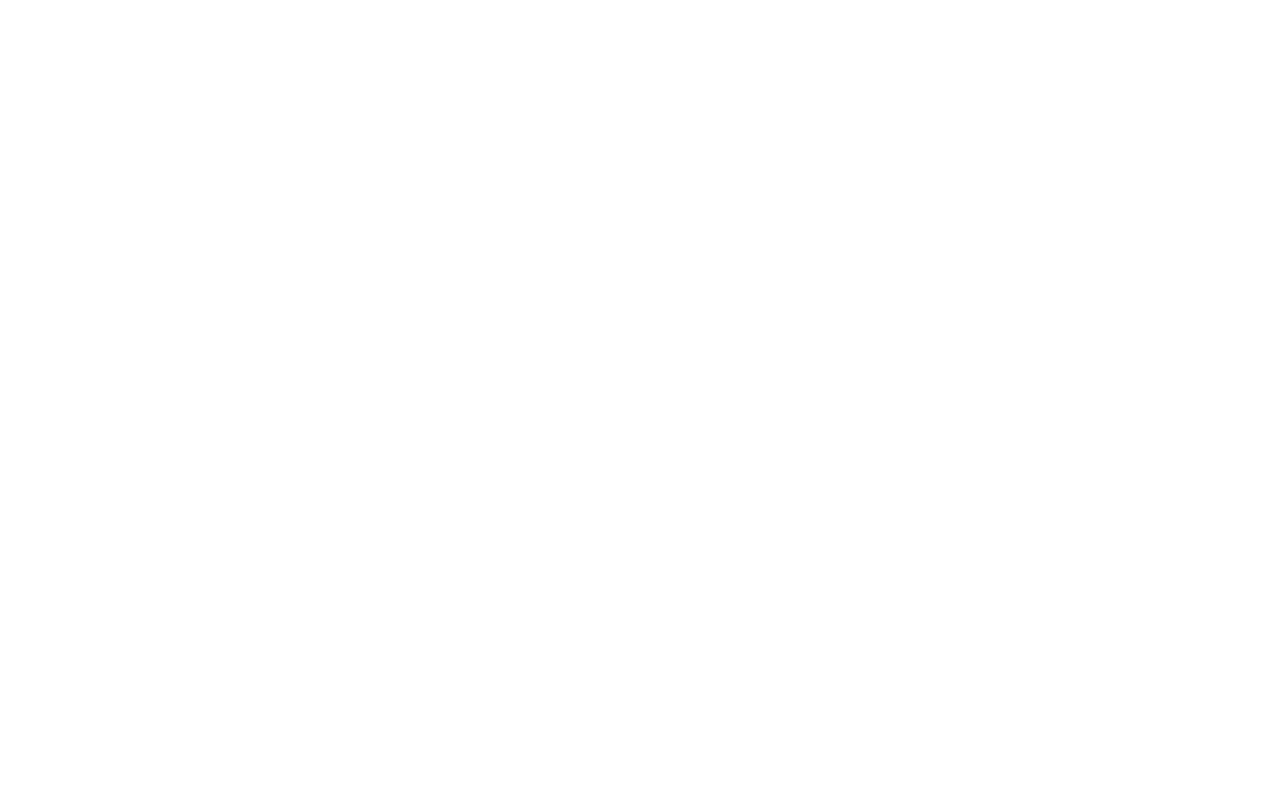
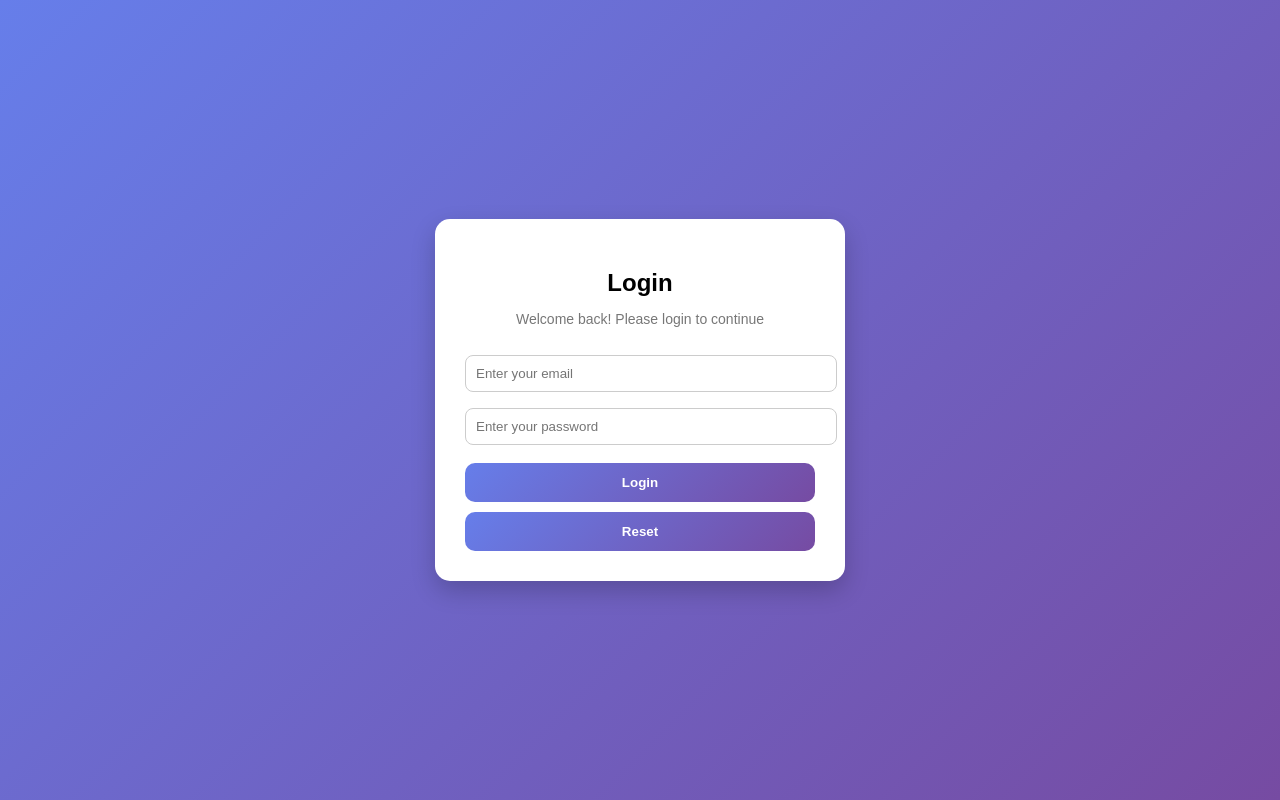
Before and after one commit to shahhiloni/Quiz_web_frontend, a React (Create React App) app: page /login in a window 1280 px wide. Before the commit this address had no page. Built offline with nearby package versions, Linux system fonts and the light colour scheme.

Commit message:
"Happy Promise Day"

```diff
--- a/src/App.js
+++ b/src/App.js
@@ -3,14 +3,20 @@ import {BrowserRouter, Routes, Route} from "react-router-dom";
 
 // Authentication
 import Register from "./Authentication/Register";
+import Login from "./Authentication/Login";
 
 // page
+import Home from "./Pages/Home";
 
 const App = () => {
   return (
     <BrowserRouter>
     <Routes>
-      <Route path="/" element={<Register />} />
+      <Route path="/Register" element={<Register />} />
+      <Route path="/login" element={<Login />} />
+
+      {/* // Pages  */}
+      <Route path="/" element={<Home/>} />
     </Routes>
   </BrowserRouter>
   )
--- a/src/Authentication/Login.jsx
+++ b/src/Authentication/Login.jsx
@@ -0,0 +1,106 @@
+import React, { useState } from "react";
+import "../CSS/Register.css"; // reuse same styling if needed
+
+const Login = () => {
+  const [formData, setFormData] = useState({
+    email: "",
+    password: "",
+  });
+
+  const [message, setMessage] = useState("");
+  const [isError, setIsError] = useState(false);
+
+  // REGEX patterns
+  const emailRegex = /^[^\s@]+@[^\s@]+\.[^\s@]+$/;
+  const passwordRegex = /^(?=.*[A-Za-z])(?=.*\d)[A-Za-z\d@#$%^&*!]{6,}$/; // min 6 chars, letter + number
+
+  const handleChange = (e) => {
+    setFormData({ ...formData, [e.target.name]: e.target.value });
+  };
+
+  const validateForm = () => {
+    if (!emailRegex.test(formData.email)) {
+      setMessage("Invalid email format");
+      setIsError(true);
+      return false;
+    }
+
+    if (!passwordRegex.test(formData.password)) {
+      setMessage(
+        "Password must be at least 6 characters and include letters and numbers"
+      );
+      setIsError(true);
+      return false;
+    }
+
+    return true;
+  };
+
+  const handleSubmit = async (e) => {
+    e.preventDefault();
+
+    if (!validateForm()) return;
+
+    try {
+      const res = await fetch("http://localhost:4000/api/login", {
+        method: "POST",
+        headers: { "Content-Type": "application/json" },
+        body: JSON.stringify(formData),
+      });
+
+      const result = await res.json();
+
+      if (res.ok) {
+        setMessage(result.message || "Login successful");
+        setIsError(false);
+        setFormData({ email: "", password: "" });
+      } else {
+        setMessage(result.message || "Login failed");
+        setIsError(true);
+      }
+    } catch (error) {
+      setMessage("Server is not responding");
+      setIsError(true);
+    }
+  };
+
+  return (
+    <div className="register-wrapper">
+      <div className="register-card">
+        <h2>Login</h2>
+        <p className="subtitle">Welcome back! Please login to continue</p>
+
+        <form onSubmit={handleSubmit}>
+          <input
+            type="email"
+            name="email"
+            placeholder="Enter your email"
+            value={formData.email}
+            onChange={handleChange}
+            required
+          />
+
+          <input
+            type="password"
+            name="password"
+            placeholder="Enter your password"
+            value={formData.password}
+            onChange={handleChange}
+            required
+          />
+
+          <button type="submit">Login</button>
+          <button type="reset" onClick={() => setFormData({ email: "", password: "" })}>
+            Reset
+          </button>
+        </form>
+
+        {message && (
+          <p className={isError ? "error" : "success"}>{message}</p>
+        )}
+      </div>
+    </div>
+  );
+};
+
+export default Login;
--- a/src/Authentication/Register.jsx
+++ b/src/Authentication/Register.jsx
@@ -1,30 +1,63 @@
-import React, {useState} from "react";
+import React, { useState } from "react";
+import { useNavigate } from "react-router-dom"; // 🔹 for redirect
 import "../CSS/Register.css";
 
 const Register = () => {
-  // initial fields
+  const navigate = useNavigate(); // 🔹 navigation hook
+
   const [formData, setFormData] = useState({
     name: "",
     email: "",
     password: "",
     contact: "",
   });
-  // for success message
+
   const [message, setMessage] = useState("");
-  // for error message
   const [isError, setIsError] = useState(false);
+  const [errors, setErrors] = useState({});
 
-  // for every input type becasue here we insert formdata
+  // regex
+  const emailRegex = /^[^\s@]+@[^\s@]+\.[^\s@]+$/;
+  const contactRegex = /^[0-9]{10}$/;
+  const passwordRegex =
+    /^(?=.*[a-z])(?=.*[A-Z])(?=.*\d)(?=.*[@$!%*?&]).{8,}$/;
+
   const handleChange = (e) => {
     setFormData({ ...formData, [e.target.name]: e.target.value });
   };
 
-  // for submit button when user submit the data
+  // 🔹 Validation
+  const validateForm = () => {
+    let newErrors = {};
+
+    if (formData.name.trim().length < 2) {
+      newErrors.name = "Name must be at least 2 characters";
+    }
+
+    if (!emailRegex.test(formData.email)) {
+      newErrors.email = "Enter a valid email address";
+    }
+
+    if (!contactRegex.test(formData.contact)) {
+      newErrors.contact = "Contact must be exactly 10 digits";
+    }
+
+    if (!passwordRegex.test(formData.password)) {
+      newErrors.password =
+        "Password must be 8+ chars with uppercase, lowercase, number & special character";
+    }
+
+    setErrors(newErrors);
+    return Object.keys(newErrors).length === 0;
+  };
+
+  // 🔹 Submit
   const handleSubmit = async (e) => {
-    e.preventDefault(); // provide browser behavior (stop reloading )
+    e.preventDefault();
+
+    if (!validateForm()) return;
 
     try {
-      // AJAX (Fetch / AXIOS)
       const res = await fetch("http://localhost:4000/api/register", {
         method: "POST",
         headers: { "Content-Type": "application/json" },
@@ -34,12 +67,26 @@ const Register = () => {
       const result = await res.json();
 
       if (res.ok) {
-        setMessage(result.message);
+        // ✅ New user registered → go to HOME
+        setMessage("Registration successful!");
         setIsError(false);
-        setFormData({ name: "", email: "", password: "", contact: "" });
+
+        setTimeout(() => {
+          navigate("/home");
+        }, 1500);
       } else {
-        setMessage(result.message || "Registration Failed");
-        setIsError(true);
+        // ❌ Already registered → go to LOGIN
+        if (result.message?.toLowerCase().includes("already")) {
+          setMessage("User already registered. Redirecting to login...");
+          setIsError(true);
+
+          setTimeout(() => {
+            navigate("/login");
+          }, 1500);
+        } else {
+          setMessage(result.message || "Registration Failed");
+          setIsError(true);
+        }
       }
     } catch (error) {
       setMessage("Server is not responding");
@@ -50,54 +97,69 @@ const Register = () => {
   return (
     <div className="register-wrapper">
       <div className="register-card">
-        <h2> Create Account</h2>
-        <p className="subtitle"> JOin us and Start your Journey with us </p>
+        <h2>Create Account</h2>
+        <p className="subtitle">Join us and start your journey</p>
 
         <form onSubmit={handleSubmit}>
           <input
             type="text"
             name="name"
-            placeholder="Enter Your name"
+            placeholder="Enter Your Name"
             value={formData.name}
             onChange={handleChange}
             required
           />
+          {errors.name && <p className="error">{errors.name}</p>}
 
           <input
             type="email"
             name="email"
-            placeholder="Enter Your Email Address"
+            placeholder="Enter Your Email"
             value={formData.email}
             onChange={handleChange}
             required
           />
+          {errors.email && <p className="error">{errors.email}</p>}
 
           <input
             type="password"
             name="password"
-            placeholder="Enter Your Password"
+            placeholder="Enter Strong Password"
             value={formData.password}
             onChange={handleChange}
             required
           />
+          {errors.password && <p className="error">{errors.password}</p>}
+
+          {formData.password && !passwordRegex.test(formData.password) && (
+            <p className="hint">
+              Use 8+ characters with A-Z, a-z, 0-9 & special symbol.
+            </p>
+          )}
+
           <input
             type="tel"
             name="contact"
-            placeholder="Enter Your contact number"
+            placeholder="Enter 10-digit Contact Number"
             value={formData.contact}
             onChange={handleChange}
             required
           />
-          <button type="submit"> Register </button>
-          <button type="reset"> Reset </button>
+          {errors.contact && <p className="error">{errors.contact}</p>}
+
+          <button type="submit">Register</button>
         </form>
-        {message && <p className={isError ? "error" : "success"}> {message}</p>}
+
+        {message && <p className={isError ? "error" : "success"}>{message}</p>}
+
+        {/* 🔹 Already have account → Login */}
+        <p className="login-link">
+          Already registered?{" "}
+          <span onClick={() => navigate("/login")}>Go to Login</span>
+        </p>
       </div>
     </div>
   );
 };
 
 export default Register;
-
-// e.preventDefault : provide only stop reloading feature  (stop reloading page)
-// AJAX : After API call it can reload the page (fetch method) - Work with data
--- /dev/null
+++ b/src/Pages/Home.jsx
@@ -0,0 +1,11 @@
+import React from 'react'
+
+const Home = () => {
+  return (
+    <div>
+      <h4> Hello world </h4>
+    </div>
+  )
+}
+
+export default Home
```
